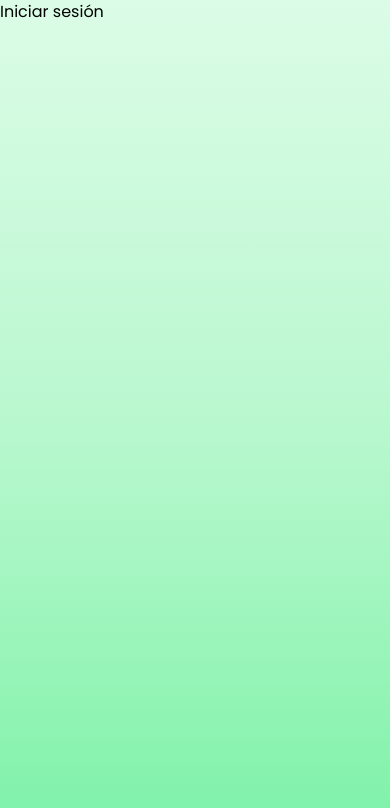
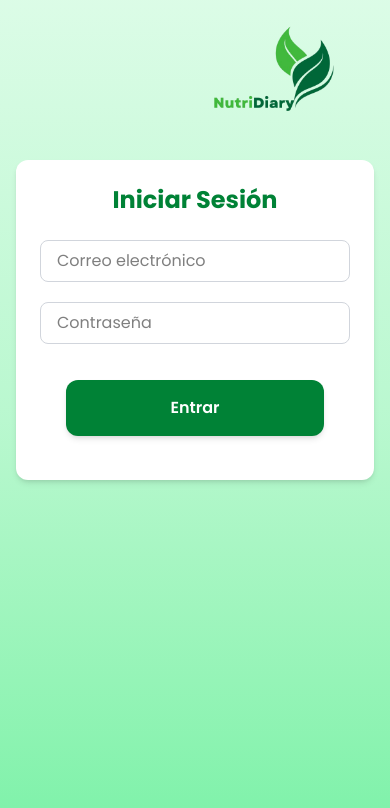
Before and after one commit to Antxon05/front-tfggestioncalorias, a React (Vite) app: page /login in a window 390 px wide. Shown: the top 808 px of the page. Built offline with nearby package versions, Linux system fonts and the light colour scheme.

Commit message:
Se hace un pequeño diseño para el login y se agrega responsive

```diff
--- a/package.json
+++ b/package.json
@@ -15,6 +15,7 @@
     "@tailwindcss/vite": "^4.1.7",
     "class-variance-authority": "^0.7.1",
     "clsx": "^2.1.1",
+    "flyonui": "^2.1.0",
     "framer-motion": "^12.12.1",
     "lucide-react": "^0.511.0",
     "react": "^19.1.0",
--- a/src/App.tsx
+++ b/src/App.tsx
@@ -3,10 +3,11 @@ import Home from "./pages/Home";
 import Login from "./pages/Login";
 import Register from "./pages/Register";
 import AboutUs from "./pages/AboutUs";
+import "flyonui/flyonui";
 
 function App() {
   return (
-    <div className="h-screen bg-gradient-to-b from-green-100 via-green-200 to-green-300 font-poppins">
+    <div className="min-h-screen bg-gradient-to-b from-green-100 via-green-200 to-green-300 font-poppins">
       <BrowserRouter>
         <Routes>
           <Route path="/" element={<Home />} />
--- a/src/components/layout/Navbar.tsx
+++ b/src/components/layout/Navbar.tsx
@@ -7,7 +7,7 @@ function Navbar() {
 
   if (currentPath === "/") {
     return (
-      <header className="w-full p-5 flex bg-green-700 shadow-md fixed top-0 left-0 z-50">
+      <header className="w-full p-5 flex bg-green-700 shadow-md top-0 left-0 z-50">
         <Link
           to="/about"
           className="text-white hover:text-green-300 hover:scale-110 transition duration-300 text-lg ml-auto mr-10"
@@ -18,9 +18,9 @@ function Navbar() {
     );
   }
 
-  if (currentPath === "/about") {
+  if (["/about", "/login", "/register"].includes(currentPath)) {
     return (
-      <header className="w-full p-0 flex fixed top-0 left-0 z-50">
+      <header className="w-full p-0 flex top-0 left-0 z-50">
         <Link
           to="/"
           className="text-white hover:text-green-300 hover:scale-110 transition duration-300 text-lg ml-auto mr-10"
--- a/src/index.css
+++ b/src/index.css
@@ -1,5 +1,6 @@
 @import url("https://fonts.googleapis.com/css2?family=Poppins:ital,wght@0,100;0,200;0,300;0,400;0,500;0,600;0,700;0,800;0,900;1,100;1,200;1,300;1,400;1,500;1,600;1,700;1,800;1,900&display=swap");
 @import "tailwindcss";
+
 @theme {
   --font-poppins: "Poppins", "sans-serif";
 }
--- a/src/pages/AboutUs.tsx
+++ b/src/pages/AboutUs.tsx
@@ -7,15 +7,15 @@ function AboutUs() {
     <>
       <Navbar />
       <motion.div
-        className="flex flex-col items-center justify-center h-screen pt-28"
+        className="min-h-screen flex flex-col items-center justify-center mt-5 px-4"
         initial={{ opacity: 0, y: 50 }}
         animate={{ opacity: 1, y: 0 }}
         transition={{ duration: 0.8, ease: "easeIn" }}
       >
-        <h1 className="text-4xl font-bold text-green-700">
+        <h1 className="text-3xl font-bold text-green-700 sm:text-4xl text-center mb-5">
           ¿Que es NutriDiary?
         </h1>
-        <div className="flex m-30">
+        <div className="flex flex-col flex-wrap m-10 md:flex-row md:flex-nowrap">
           <div className="m-10">
             <H3>¿Que és?</H3>
             <p>
--- a/src/pages/Home.tsx
+++ b/src/pages/Home.tsx
@@ -10,10 +10,10 @@ function Home() {
   return (
     <>
       <Navbar />
-      <div className="h-screen flex justify-evenly items-center p-4 text-green-700 font-poppins ">
+      <div className="min-h-screen flex flex-wrap justify-evenly items-center p-4 text-green-700 font-poppins ">
         <div>
           <motion.h1
-            className="text-7xl font-bold mb-25 flex gap-1"
+            className="flex text-4xl font-bold md:mb-25 md:text-7xl mt-10 gap-1"
             initial={{ opacity: 0, scale: 0.8 }}
             animate={{ opacity: 1, scale: [1, 1.05, 1] }}
             transition={{
--- a/src/pages/Login.tsx
+++ b/src/pages/Login.tsx
@@ -1,5 +1,38 @@
+import Navbar from "../components/layout/Navbar";
+import Button from "../components/ui/Button";
+
 function Login() {
-  return <h1>Iniciar sesión</h1>;
+  return (
+    <>
+      <Navbar />
+      <div className="flex items-center justify-evenly px-4">
+        <form className="bg-white p-6 rounded-xl shadow-md w-full max-w-md">
+          <h2 className="text-2xl font-bold mb-6 text-green-700 text-center">
+            Iniciar Sesión
+          </h2>
+
+          <div className="flex flex-col gap-4">
+            <div className="flex flex-col gap-5">
+              <input
+                type="email"
+                placeholder="Correo electrónico"
+                className="flex-1 px-4 py-2 border border-gray-300 rounded-lg focus:outline-none focus:ring-2 focus:ring-green-400"
+              />
+              <input
+                type="password"
+                placeholder="Contraseña"
+                className="flex-1 px-4 py-2 border border-gray-300 rounded-lg focus:outline-none focus:ring-2 focus:ring-green-400"
+              />
+            </div>
+
+            <div className="flex justify-center m-5">
+              <Button>Entrar</Button>
+            </div>
+          </div>
+        </form>
+      </div>
+    </>
+  );
 }
 
 export default Login;
--- a/src/pages/Register.tsx
+++ b/src/pages/Register.tsx
@@ -1,5 +1,12 @@
+import Navbar from "../components/layout/Navbar";
+
 function Register() {
-  return <h1>Registrarse</h1>;
+  return (
+    <>
+      <Navbar />
+      <h1>Registrarse</h1>
+    </>
+  );
 }
 
 export default Register;
```
Also changed, not shown: 1 other file (tests, documents, lock files or other folders).
